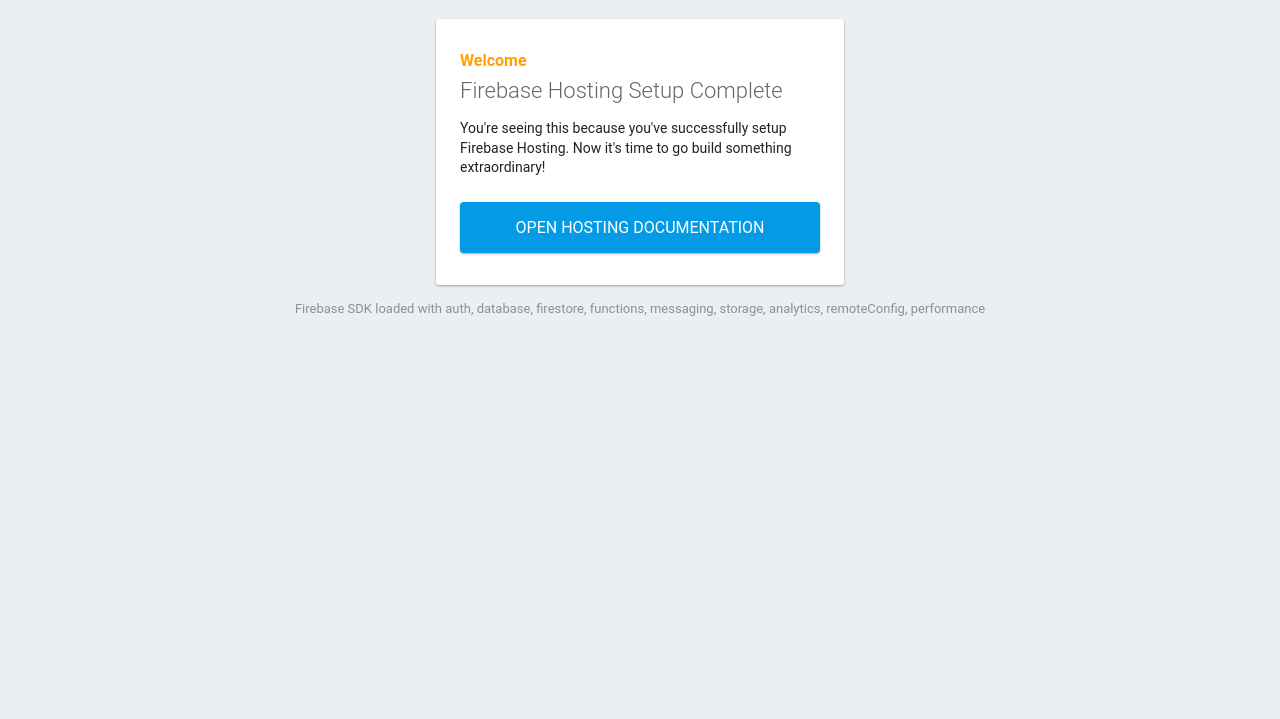
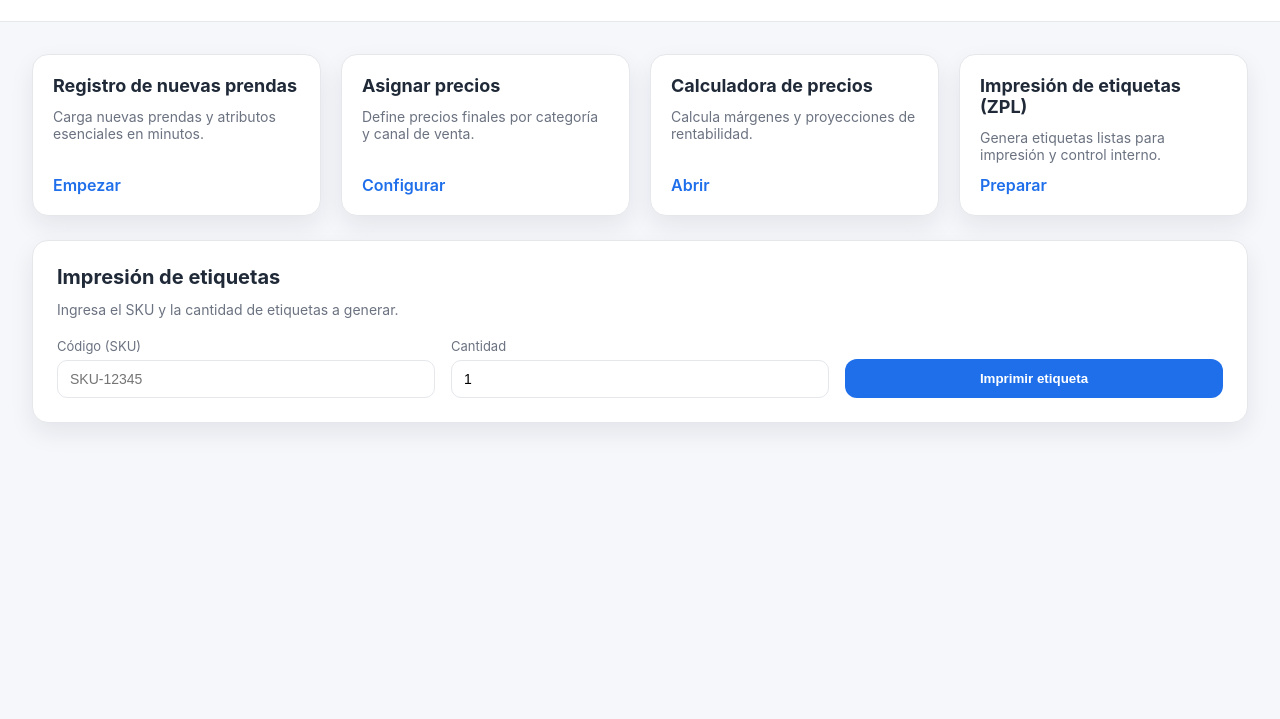
Before and after one commit to harujagdl/haruja-tiendanube-embedded-app, a plain HTML site: page app/index.html in a window 1280 px wide. Shown: the part 81-800 px from the top of the page. Drawn offline with Linux system fonts and the light colour scheme; some packages are replaced by stand-ins of ours.

Commit message:
Create Haruja dashboard layout

```diff
--- a/app/index.html
+++ b/app/index.html
@@ -1,89 +1,213 @@
 <!DOCTYPE html>
-<html>
+<html lang="es">
   <head>
     <meta charset="utf-8">
     <meta name="viewport" content="width=device-width, initial-scale=1">
-    <title>Welcome to Firebase Hosting</title>
+    <title>Haruja Embedded App | Panel</title>
+    <style>
+      :root {
+        color-scheme: light;
+        --bg: #f6f7fb;
+        --card: #ffffff;
+        --text: #1f2937;
+        --muted: #6b7280;
+        --primary: #1f6feb;
+        --primary-dark: #1a55b5;
+        --border: #e5e7eb;
+        --shadow: 0 10px 24px rgba(15, 23, 42, 0.08);
+        --radius: 16px;
+      }
 
-    <!-- update the version number as needed -->
-    <script defer src="/__/firebase/12.8.0/firebase-app-compat.js"></script>
-    <!-- include only the Firebase features as you need -->
-    <script defer src="/__/firebase/12.8.0/firebase-auth-compat.js"></script>
-    <script defer src="/__/firebase/12.8.0/firebase-database-compat.js"></script>
-    <script defer src="/__/firebase/12.8.0/firebase-firestore-compat.js"></script>
-    <script defer src="/__/firebase/12.8.0/firebase-functions-compat.js"></script>
-    <script defer src="/__/firebase/12.8.0/firebase-messaging-compat.js"></script>
-    <script defer src="/__/firebase/12.8.0/firebase-storage-compat.js"></script>
-    <script defer src="/__/firebase/12.8.0/firebase-analytics-compat.js"></script>
-    <script defer src="/__/firebase/12.8.0/firebase-remote-config-compat.js"></script>
-    <script defer src="/__/firebase/12.8.0/firebase-performance-compat.js"></script>
-    <!--
-      initialize the SDK after all desired features are loaded, set useEmulator to false
-      to avoid connecting the SDK to running emulators.
-    -->
-    <script defer src="/__/firebase/init.js?useEmulator=true"></script>
+      * {
+        box-sizing: border-box;
+      }
 
-    <style media="screen">
-      body { background: #ECEFF1; color: rgba(0,0,0,0.87); font-family: Roboto, Helvetica, Arial, sans-serif; margin: 0; padding: 0; }
-      #message { background: white; max-width: 360px; margin: 100px auto 16px; padding: 32px 24px; border-radius: 3px; }
-      #message h2 { color: #ffa100; font-weight: bold; font-size: 16px; margin: 0 0 8px; }
-      #message h1 { font-size: 22px; font-weight: 300; color: rgba(0,0,0,0.6); margin: 0 0 16px;}
-      #message p { line-height: 140%; margin: 16px 0 24px; font-size: 14px; }
-      #message a { display: block; text-align: center; background: #039be5; text-transform: uppercase; text-decoration: none; color: white; padding: 16px; border-radius: 4px; }
-      #message, #message a { box-shadow: 0 1px 3px rgba(0,0,0,0.12), 0 1px 2px rgba(0,0,0,0.24); }
-      #load { color: rgba(0,0,0,0.4); text-align: center; font-size: 13px; }
+      body {
+        margin: 0;
+        font-family: "Inter", "Segoe UI", system-ui, -apple-system, sans-serif;
+        color: var(--text);
+        background: var(--bg);
+      }
+
+      .app {
+        min-height: 100vh;
+        display: flex;
+        flex-direction: column;
+      }
+
+      header {
+        background: var(--card);
+        border-bottom: 1px solid var(--border);
+        padding: 24px 32px;
+      }
+
+      header h1 {
+        margin: 0 0 8px;
+        font-size: 24px;
+      }
+
+      header p {
+        margin: 0;
+        color: var(--muted);
+        font-size: 14px;
+      }
+
+      main {
+        padding: 32px;
+        display: flex;
+        flex-direction: column;
+        gap: 24px;
+      }
+
+      .grid {
+        display: grid;
+        grid-template-columns: repeat(auto-fit, minmax(220px, 1fr));
+        gap: 20px;
+      }
+
+      .card {
+        background: var(--card);
+        border: 1px solid var(--border);
+        border-radius: var(--radius);
+        box-shadow: var(--shadow);
+        padding: 20px;
+        display: flex;
+        flex-direction: column;
+        gap: 12px;
+        text-decoration: none;
+        color: inherit;
+      }
+
+      .card h2 {
+        margin: 0;
+        font-size: 18px;
+      }
+
+      .card p {
+        margin: 0;
+        color: var(--muted);
+        font-size: 14px;
+      }
+
+      .card .cta {
+        margin-top: auto;
+        font-weight: 600;
+        color: var(--primary);
+      }
+
+      .section {
+        background: var(--card);
+        border: 1px solid var(--border);
+        border-radius: var(--radius);
+        box-shadow: var(--shadow);
+        padding: 24px;
+      }
+
+      .section h2 {
+        margin: 0 0 12px;
+        font-size: 20px;
+      }
+
+      .section p {
+        margin: 0 0 20px;
+        color: var(--muted);
+        font-size: 14px;
+      }
+
+      .form {
+        display: grid;
+        grid-template-columns: repeat(auto-fit, minmax(180px, 1fr));
+        gap: 16px;
+        align-items: end;
+      }
+
+      label {
+        display: block;
+        font-size: 13px;
+        color: var(--muted);
+        margin-bottom: 6px;
+      }
+
+      input {
+        width: 100%;
+        padding: 10px 12px;
+        border-radius: 10px;
+        border: 1px solid var(--border);
+        font-size: 14px;
+      }
+
+      button {
+        padding: 12px 16px;
+        border-radius: 12px;
+        border: none;
+        background: var(--primary);
+        color: #fff;
+        font-weight: 600;
+        cursor: pointer;
+      }
+
+      button:hover {
+        background: var(--primary-dark);
+      }
+
       @media (max-width: 600px) {
-        body, #message { margin-top: 0; background: white; box-shadow: none; }
-        body { border-top: 16px solid #ffa100; }
+        header,
+        main {
+          padding: 20px;
+        }
       }
     </style>
   </head>
   <body>
-    <div id="message">
-      <h2>Welcome</h2>
-      <h1>Firebase Hosting Setup Complete</h1>
-      <p>You're seeing this because you've successfully setup Firebase Hosting. Now it's time to go build something extraordinary!</p>
-      <a target="_blank" href="https://firebase.google.com/docs/hosting/">Open Hosting Documentation</a>
+    <div class="app">
+      <header>
+        <h1>Panel Haruja</h1>
+        <p>Gestión rápida de prendas, precios y etiquetas dentro de Tiendanube.</p>
+      </header>
+
+      <main>
+        <section class="grid">
+          <a class="card" href="#registro">
+            <h2>Registro de nuevas prendas</h2>
+            <p>Carga nuevas prendas y atributos esenciales en minutos.</p>
+            <span class="cta">Empezar</span>
+          </a>
+          <a class="card" href="#precios">
+            <h2>Asignar precios</h2>
+            <p>Define precios finales por categoría y canal de venta.</p>
+            <span class="cta">Configurar</span>
+          </a>
+          <a class="card" href="#calculadora">
+            <h2>Calculadora de precios</h2>
+            <p>Calcula márgenes y proyecciones de rentabilidad.</p>
+            <span class="cta">Abrir</span>
+          </a>
+          <a class="card" href="#etiquetas">
+            <h2>Impresión de etiquetas (ZPL)</h2>
+            <p>Genera etiquetas listas para impresión y control interno.</p>
+            <span class="cta">Preparar</span>
+          </a>
+        </section>
+
+        <section class="section" id="etiquetas">
+          <h2>Impresión de etiquetas</h2>
+          <p>Ingresa el SKU y la cantidad de etiquetas a generar.</p>
+          <!-- TODO: Integrar lectura de SKU desde Firestore. -->
+          <!-- TODO: Ejecutar Functions para generar el ZPL. -->
+          <!-- TODO: Enviar comandos ZPL a impresora configurada. -->
+          <form class="form">
+            <div>
+              <label for="sku">Código (SKU)</label>
+              <input id="sku" name="sku" type="text" placeholder="SKU-12345" />
+            </div>
+            <div>
+              <label for="cantidad">Cantidad</label>
+              <input id="cantidad" name="cantidad" type="number" min="1" value="1" />
+            </div>
+            <button type="button">Imprimir etiqueta</button>
+          </form>
+        </section>
+      </main>
     </div>
-    <p id="load">Firebase SDK Loading&hellip;</p>
-
-    <script>
-      document.addEventListener('DOMContentLoaded', function() {
-        const loadEl = document.querySelector('#load');
-        // // 🔥🔥🔥🔥🔥🔥🔥🔥🔥🔥🔥🔥🔥🔥🔥🔥🔥🔥🔥🔥🔥🔥🔥🔥🔥🔥🔥🔥🔥🔥🔥
-        // // The Firebase SDK is initialized and available here!
-        //
-        // firebase.auth().onAuthStateChanged(user => { });
-        // firebase.database().ref('/path/to/ref').on('value', snapshot => { });
-        // firebase.firestore().doc('/foo/bar').get().then(() => { });
-        // firebase.functions().httpsCallable('yourFunction')().then(() => { });
-        // firebase.messaging().requestPermission().then(() => { });
-        // firebase.storage().ref('/path/to/ref').getDownloadURL().then(() => { });
-        // firebase.analytics(); // call to activate
-        // firebase.analytics().logEvent('tutorial_completed');
-        // firebase.performance(); // call to activate
-        //
-        // // 🔥🔥🔥🔥🔥🔥🔥🔥🔥🔥🔥🔥🔥🔥🔥🔥🔥🔥🔥🔥🔥🔥🔥🔥🔥🔥🔥🔥🔥🔥🔥
-
-        try {
-          let app = firebase.app();
-          let features = [
-            'auth',
-            'database',
-            'firestore',
-            'functions',
-            'messaging',
-            'storage',
-            'analytics',
-            'remoteConfig',
-            'performance',
-          ].filter(feature => typeof app[feature] === 'function');
-          loadEl.textContent = `Firebase SDK loaded with ${features.join(', ')}`;
-        } catch (e) {
-          console.error(e);
-          loadEl.textContent = 'Error loading the Firebase SDK, check the console.';
-        }
-      });
-    </script>
   </body>
 </html>
```
